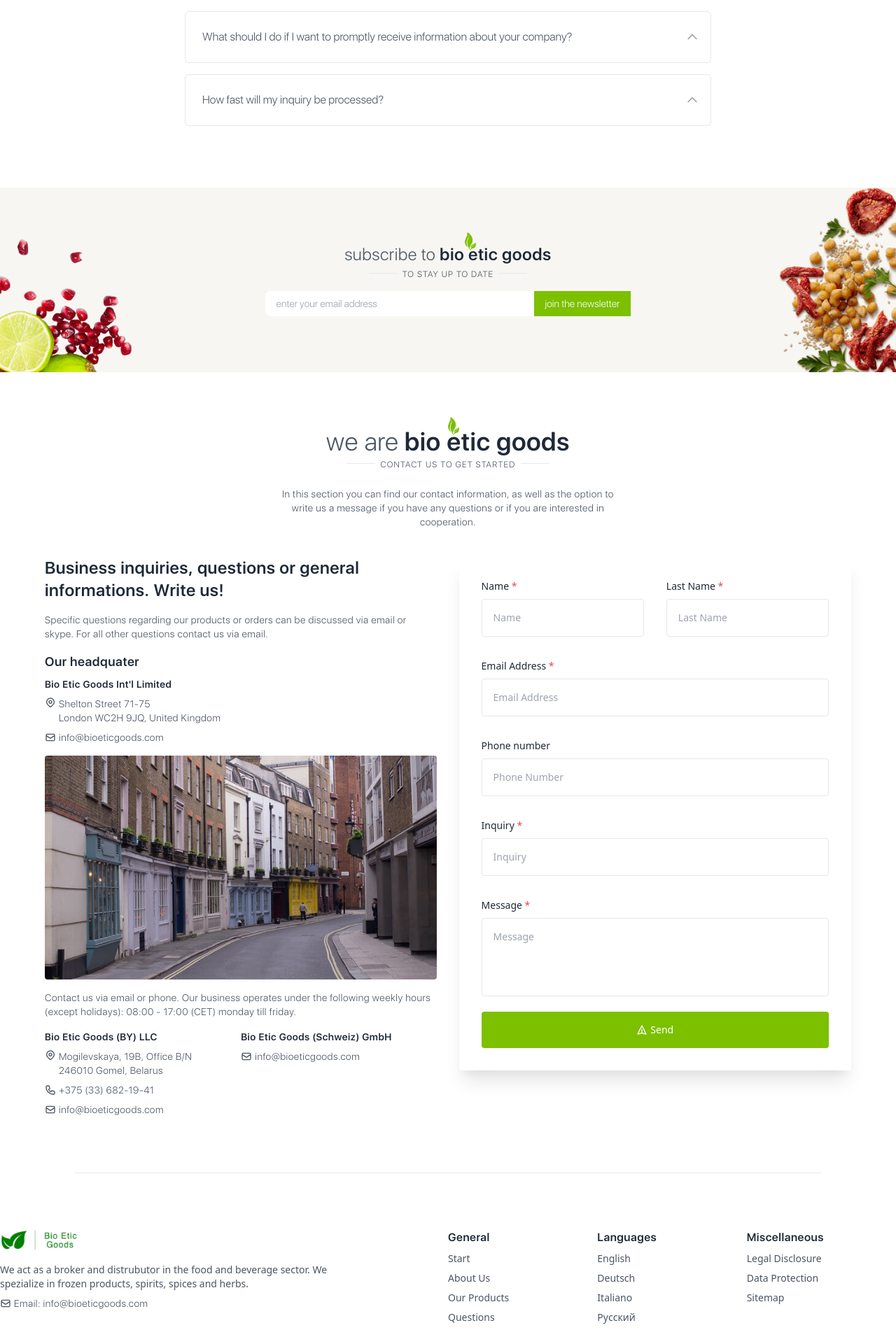
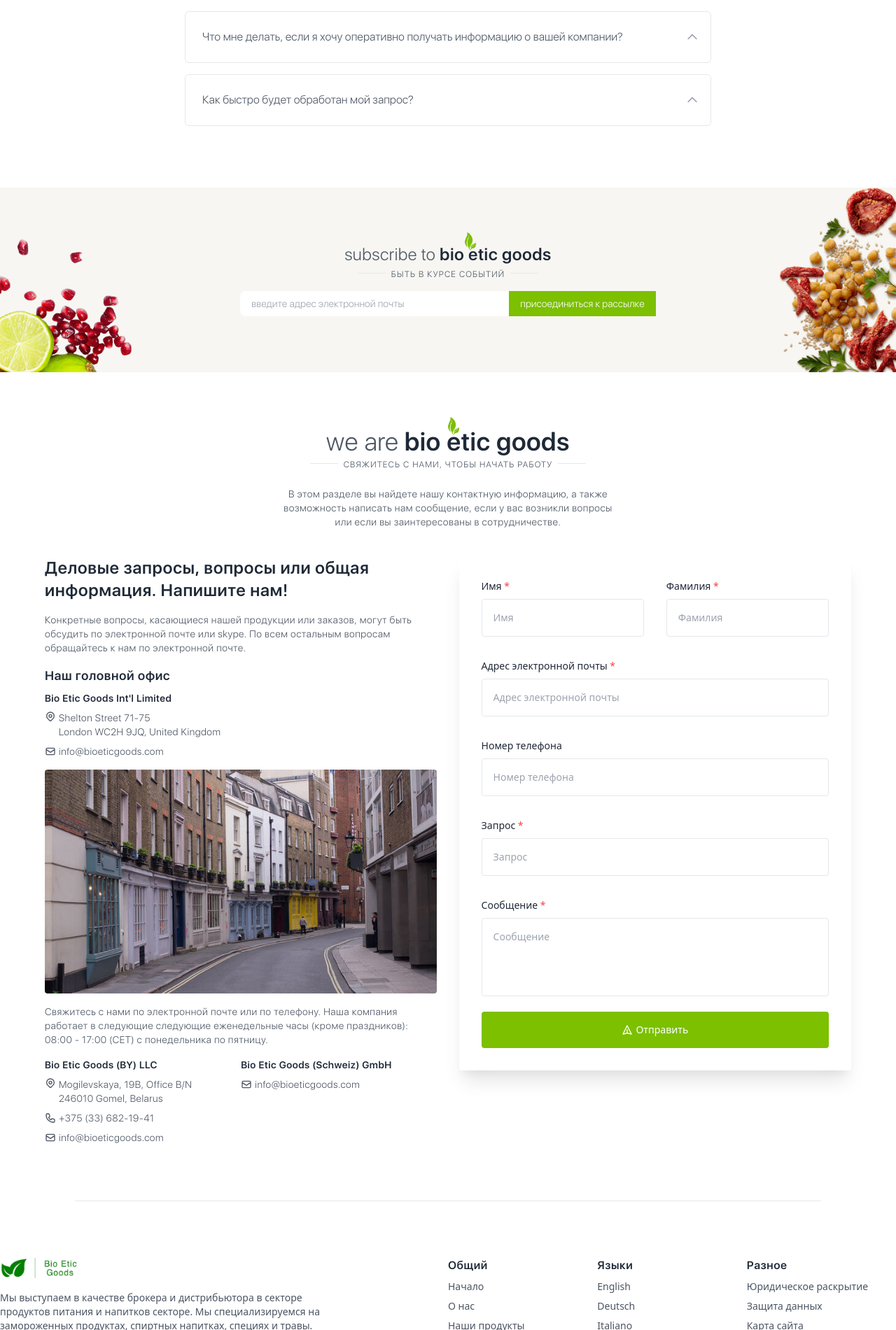
Before and after one commit to iliaroger/italianweb, a Next.js app in the folder bioeticgoods/: page / in a window 1280 px wide. Shown: the part 3859-5760 px from the top of the page at 70% size. Built offline with nearby package versions, Linux system fonts and the light colour scheme.

Commit message:
added translation

```diff
--- a/bioeticgoods/components/Footer.tsx
+++ b/bioeticgoods/components/Footer.tsx
@@ -391,22 +391,22 @@
         )}
         <div className="xsm:w-full lg:w-3/4 mx-auto">
           <Header
-            description="Contact us to get started"
-            text="In this section you can find our contact information, as well as the option to write us a message if you have any questions or if you are interested in cooperation."
+            description="Свяжитесь с нами, чтобы начать работу"
+            text="В этом разделе вы найдете нашу контактную информацию, а также возможность написать нам сообщение, если у вас возникли вопросы или если вы заинтересованы в сотрудничестве."
           ></Header>
         </div>
         <div className="flex lg:flex-row justify-between xsm:flex-col mt-10 max-w-6xl mx-auto xsm:px-8 xl:px-0">
           <div className="lg:w-1/2 xsm:w-full">
             <h2 className="xl:text-2xl text-gray-800 font-semibold leading-tight xsm:text-xl">
-              Business inquiries, questions or general informations. Write us!
+              Деловые запросы, вопросы или общая информация. Напишите нам!
             </h2>
             <p className="text-gray-600 mt-4 font-light xl:text-sm xsm:text-sm">
-              Specific questions regarding our products or orders can be
-              discussed via email or skype. For all other questions contact us
-              via email.
+              Конкретные вопросы, касающиеся нашей продукции или заказов, могут
+              быть обсудить по электронной почте или skype. По всем остальным
+              вопросам обращайтесь к нам по электронной почте.
             </p>
             <p className="text-gray-800 xl:text-lg self-center font-semibold mt-4 xsm:text-lg">
-              Our headquater
+              Наш головной офис
             </p>
             <div className="flex flex-col xl:w-full mt-2 xsm:w-full">
               <p className="font-semibold text-sm text-gray-800">
@@ -436,9 +436,9 @@
               alt="office lugano"
             ></img>
             <p className="text-gray-600 font-light mt-4 xl:text-sm xsm:text-sm">
-              Contact us via email or phone. Our business operates under the
-              following weekly hours (except holidays): 08:00 - 17:00 (CET)
-              monday till friday.
+              Свяжитесь с нами по электронной почте или по телефону. Наша
+              компания работает в следующие следующие еженедельные часы (кроме
+              праздников): 08:00 - 17:00 (CET) с понедельника по пятницу.
             </p>
             <div className="flex xl:flex-row xsm:flex-col sm:flex-row">
               <div className="xl:w-1/2 mt-4 xsm:w-full">
@@ -500,11 +500,11 @@
                 <div className="flex xl:flex-row justify-center xsm:flex-col">
                   <div className="xl:w-1/2 xsm:w-full">
                     <p className="text-gray-800 text-sm font-normal tracking-normal">
-                      Name<span className="text-red-500 select-none"> *</span>
+                      Имя<span className="text-red-500 select-none"> *</span>
                     </p>
                     <input
                       className="border w-full text-sm border-gray-200 mt-2 rounded xl:p-4 placeholder-gray-400 select-none xsm:p-2 sm:p-4"
-                      placeholder="Name"
+                      placeholder="Имя"
                       {...register('firstName', {
                         required: true,
                         maxLength: 40,
@@ -513,12 +513,12 @@
                   </div>
                   <div className="xl:w-1/2 xl:ml-8 xl:mt-0 xsm:mt-4">
                     <p className="text-gray-800 text-sm font-normal tracking-normal">
-                      Last Name
+                      Фамилия
                       <span className="text-red-500 select-none"> *</span>
                     </p>
                     <input
                       className="border w-full text-sm border-gray-200 mt-2 rounded xl:p-4 placeholder-gray-400 select-none xsm:p-2 sm:p-4"
-                      placeholder="Last Name"
+                      placeholder="Фамилия"
                       {...register('lastName', {
                         required: true,
                         maxLength: 60,
@@ -528,12 +528,12 @@
                 </div>
                 <div className="w-full xl:mt-8 xsm:mt-4">
                   <p className="text-gray-800 text-sm font-normal tracking-normal">
-                    Email Address
+                    Адрес электронной почты
                     <span className="text-red-500 select-none"> *</span>
                   </p>
                   <input
                     className="border w-full text-sm border-gray-200 mt-2 rounded xl:p-4 placeholder-gray-400 select-none xsm:p-2 sm:p-4"
-                    placeholder="Email Address"
+                    placeholder="Адрес электронной почты"
                     {...register('email', {
                       required: true,
                       pattern: /^\S+@\S+$/i,
@@ -542,11 +542,11 @@
                 </div>
                 <div className="w-full xl:mt-8 xsm:mt-4">
                   <p className="text-gray-800 text-sm font-normal tracking-normal">
-                    Phone number
+                    Номер телефона
                   </p>
                   <input
                     className="border w-full text-sm border-gray-200 mt-2 rounded xl:p-4 placeholder-gray-400 select-none xsm:p-2 sm:p-4"
-                    placeholder="Phone Number"
+                    placeholder="Номер телефона"
                     {...register('phone', {
                       required: false,
                       minLength: 6,
@@ -556,12 +556,12 @@
                 </div>
                 <div className="w-full xl:mt-8 xsm:mt-4">
                   <p className="text-gray-800 text-sm font-normal tracking-normal">
-                    Inquiry
+                    Запрос
                     <span className="text-red-500 select-none"> *</span>
                   </p>
                   <input
                     className="border w-full text-sm border-gray-200 mt-2 rounded xl:p-4 placeholder-gray-400 select-none xsm:p-2 sm:p-4"
-                    placeholder="Inquiry"
+                    placeholder="Запрос"
                     {...register('inquiry', {
                       required: true,
                       maxLength: 80,
@@ -570,11 +570,12 @@
                 </div>
                 <div className="w-full xl:mt-8 xsm:mt-4">
                   <p className="text-gray-800 text-sm font-normal tracking-normal">
-                    Message<span className="text-red-500 select-none"> *</span>
+                    Сообщение
+                    <span className="text-red-500 select-none"> *</span>
                   </p>
                   <textarea
                     className="border w-full h-28 text-sm border-gray-200 mt-2 rounded xl:p-4 placeholder-gray-400 select-none resize-none xsm:p-2 sm:p-4"
-                    placeholder="Message"
+                    placeholder="Сообщение"
                     {...register('message', {
                       minLength: 2,
                       required: true,
@@ -591,7 +592,7 @@
                   ) : null}
 
                   <p className="ml-1 text-white xl:text-sm xsm:text-sm font-normal">
-                    {messageSend ? 'Message send' : 'Send'}
+                    {messageSend ? 'Сообщение отправлено' : 'Отправить'}
                   </p>
                   {messageSend ? (
                     <CheckIcon className="w-4 h-4 self-center text-white ml-1"></CheckIcon>
@@ -612,9 +613,9 @@
               />
             </div>
             <p className="text-gray-600 mt-4 font-normal xl:w-3/4 xsm:w-full xl:text-sm xsm:text-sm tracking-normal">
-              We act as a broker and distrubutor in the food and beverage
-              sector. We spezialize in frozen products, spirits, spices and
-              herbs.
+              Мы выступаем в качестве брокера и дистрибьютора в секторе
+              продуктов питания и напитков секторе. Мы специализируемся на
+              замороженных продуктах, спиртных напитках, специях и травы.
             </p>
 
             <div className="flex flex-row mt-2">
@@ -627,14 +628,14 @@
           <div className="flex xl:flex-row xl:w-1/2 justify-center xsm:hidden sm:flex xsm:flex-col xl:mt-0 xsm:mt-8 sm:flex-row">
             <div className="xl:w-1/3 xsm:w-full sm:w-1/3">
               <h6 className="text-gray-800 font-semibold xl:text-base xsm:text-base">
-                General
+                Общий
               </h6>
               <div className="mt-2 xl:text-sm xsm:text-sm">
                 <a
                   className="text-gray-600 hover:text-mainGreen transition duration-150 tracking-normal"
                   href="#start"
                 >
-                  Start
+                  Начало
                 </a>
               </div>
               <div className="mt-2 xl:text-sm xsm:text-sm">
@@ -642,7 +643,7 @@
                   className="text-gray-600 hover:text-mainGreen transition duration-150 tracking-normal"
                   href="#about"
                 >
-                  About Us
+                  О нас
                 </a>
               </div>
               <div className="mt-2 xl:text-sm xsm:text-sm">
@@ -650,7 +651,7 @@
                   className="text-gray-600 hover:text-mainGreen transition duration-150 tracking-normal"
                   href="#products"
                 >
-                  Our Products
+                  Наши продукты
                 </a>
               </div>
               <div className="mt-2 xl:text-sm xsm:text-sm">
@@ -658,7 +659,7 @@
                   className="text-gray-600 hover:text-mainGreen transition duration-150 tracking-normal"
                   href="#questions"
                 >
-                  Questions
+                  Вопросы
                 </a>
               </div>
               <div className="mt-2 xl:text-sm xsm:text-sm">
@@ -666,13 +667,13 @@
                   className="text-gray-600 hover:text-mainGreen transition duration-150 tracking-normal"
                   href="#contact"
                 >
-                  Contact
+                  Контакт
                 </a>
               </div>
             </div>
             <div className="xl:w-1/3 xl:mt-0 xsm:mt-4 sm:mt-0 sm:w-1/3">
               <h6 className="text-gray-800 font-semibold xl:text-base xsm:text-base">
-                Languages
+                Языки
               </h6>
               <div className="mt-2 xl:text-sm xsm:text-sm">
                 <a
@@ -727,7 +728,7 @@
             </div>
             <div className="xl:w-1/3 xl:mt-0 xsm:mt-4 sm:mt-0 sm:w-1/3">
               <h6 className="text-gray-800 font-semibold xl:text-base xsm:text-base">
-                Miscellaneous
+                Разное
               </h6>
               <div className="mt-2 xl:text-sm xsm:text-sm">
                 <a
@@ -737,7 +738,7 @@
                     setTriggerModal(!triggerModal);
                   }}
                 >
-                  Legal Disclosure
+                  Юридическое раскрытие
                 </a>
               </div>
               <div className="mt-2 xl:text-sm xsm:text-sm">
@@ -748,7 +749,7 @@
                     setTriggerModal(!triggerModal);
                   }}
                 >
-                  Data Protection
+                  Защита данных
                 </a>
               </div>
               <div className="mt-2 xl:text-sm xsm:text-sm">
@@ -759,7 +760,7 @@
                     setTriggerModal(!triggerModal);
                   }}
                 >
-                  Sitemap
+                  Карта сайта
                 </a>
               </div>
             </div>
--- a/bioeticgoods/components/Newsletter.tsx
+++ b/bioeticgoods/components/Newsletter.tsx
@@ -30,7 +30,7 @@
         <div className="flex flex-row items-center justify-center gap-x-2">
           <hr className="w-10"></hr>
           <p className="font-light text-gray-600 text-header text-xs mt-1 tracking-widest uppercase">
-            to stay up to date
+            БЫТЬ В КУРСЕ СОБЫТИЙ
           </p>
           <hr className="w-10"></hr>
         </div>
@@ -46,7 +46,7 @@
         >
           <input
             className="xsm:w-40 sm:w-48 md:w-60 lg:w-80 xl:w-96 xsm:text-xs lg:text-sm text-gray-600 font-light px-4 py-2 rounded-l-lg outline-none"
-            placeholder="enter your email address"
+            placeholder="введите адрес электронной почты"
             type="email"
             defaultValue=""
             name="EMAIL"
@@ -59,7 +59,7 @@
             name="subscribe"
             id="mc-embedded-subscribe"
           >
-            join the newsletter
+            присоединиться к рассылке
           </button>
         </form>
       </div>
--- a/bioeticgoods/components/Questions.tsx
+++ b/bioeticgoods/components/Questions.tsx
@@ -9,8 +9,8 @@
       <div className="transform -translate-y-20" id="questions"></div>
       <div className="max-w-6xl mx-auto py-20">
         <Header
-          description="Frequently asked questions"
-          text="In this section you can find answers to frequently asked questions regarding our products, suppliers or other general topics."
+          description="Часто задаваемые вопросы"
+          text="В этом разделе вы можете найти ответы на часто задаваемые вопросы, касающиеся нашей продукции, поставщиков или других общих тем."
         ></Header>
         <div className="w-full flex flex-col mt-10">
           <div className="w-full xl:px-4">
@@ -27,7 +27,8 @@
                               : 'text-left font-light text-gray-600 py-6 px-2 xl:text-base xsm:text-sm  transform'
                           }
                         >
-                          Can I see the current listing of your products?
+                          Могу ли я ознакомиться с текущим списком вашей
+                          продукции?
                         </span>
                         <ChevronUpIcon
                           className={`${
@@ -39,9 +40,9 @@
                       </Disclosure.Button>
                       <Disclosure.Panel className="px-6 pb-4">
                         <p className="xsm:text-xs lg:text-sm tracking-normal text-gray-600">
-                          Sure! All our products are presented in the "Our
-                          Products" section, where you can familiarize yourself
-                          with them in more detail.
+                          Конечно! Вся наша продукция представлена в разделе
+                          "Наши Продукция", где вы можете ознакомиться с ними
+                          более подробно.
                         </p>
                       </Disclosure.Panel>
                     </div>
@@ -60,7 +61,7 @@
                               : 'text-left font-light text-gray-600 py-6 px-2 xl:text-base xsm:text-sm'
                           }
                         >
-                          In which regions are you represented?
+                          В каких регионах вы представлены?
                         </span>
                         <ChevronUpIcon
                           className={`${
@@ -72,8 +73,8 @@
                       </Disclosure.Button>
                       <Disclosure.Panel className="px-6 pb-4">
                         <p className="xsm:text-xs lg:text-sm tracking-normal text-gray-600">
-                          At the moment we work exclusively in the EU,
-                          Switzerland and the EAEU.
+                          В настоящее время мы работаем исключительно в странах
+                          ЕС, Швейцарии и ЕАЭС.
                         </p>
                       </Disclosure.Panel>
                     </div>
@@ -92,7 +93,7 @@
                               : 'text-left font-light text-gray-600 py-6 px-2 xl:text-base xsm:text-sm'
                           }
                         >
-                          How can I contact you?
+                          Как я могу связаться с вами?
                         </span>
                         <ChevronUpIcon
                           className={`${
@@ -104,9 +105,9 @@
                       </Disclosure.Button>
                       <Disclosure.Panel className="px-6 pb-4">
                         <p className="xsm:text-xs lg:text-sm tracking-normal text-gray-600">
-                          You can fill out the form in the "Contact" section,
-                          write to our mail or call the phone number indicated
-                          there.
+                          Вы можете заполнить форму в разделе "Контакты",
+                          написать на нашу почту или позвонить по телефону,
+                          указанному там.
                         </p>
                       </Disclosure.Panel>
                     </div>
@@ -125,8 +126,8 @@
                               : 'text-left font-light text-gray-600 py-6 px-2 xl:text-base xsm:text-sm'
                           }
                         >
-                          What should I do if I want to promptly receive
-                          information about your company?
+                          Что мне делать, если я хочу оперативно получать
+                          информацию о вашей компании?
                         </span>
                         <ChevronUpIcon
                           className={`${
@@ -138,9 +139,9 @@
                       </Disclosure.Button>
                       <Disclosure.Panel className="px-6 pb-4">
                         <p className="xsm:text-xs lg:text-sm tracking-normal text-gray-600">
-                          In this case, you can subscribe to the newsletter in
-                          the column below or ask us about your specific topic
-                          via email.
+                          В этом случае вы можете подписаться на информационный
+                          бюллетень в колонке ниже или задать нам вопрос по
+                          вашей конкретной теме по электронной почте.
                         </p>
                       </Disclosure.Panel>
                     </div>
@@ -159,7 +160,7 @@
                               : 'text-left font-light text-gray-600 py-6 px-2 xl:text-base xsm:text-sm'
                           }
                         >
-                          How fast will my inquiry be processed?
+                          Как быстро будет обработан мой запрос?
                         </span>
                         <ChevronUpIcon
                           className={`${
@@ -171,8 +172,8 @@
                       </Disclosure.Button>
                       <Disclosure.Panel className="px-6 pb-4">
                         <p className="xsm:text-xs lg:text-sm tracking-normal text-gray-600">
-                          Our customer support will contact you within 1-3
-                          business days via email.
+                          Наша служба поддержки свяжется с вами в течение 1-3
+                          рабочих дней по электронной почте.
                         </p>
                       </Disclosure.Panel>
                     </div>
```
